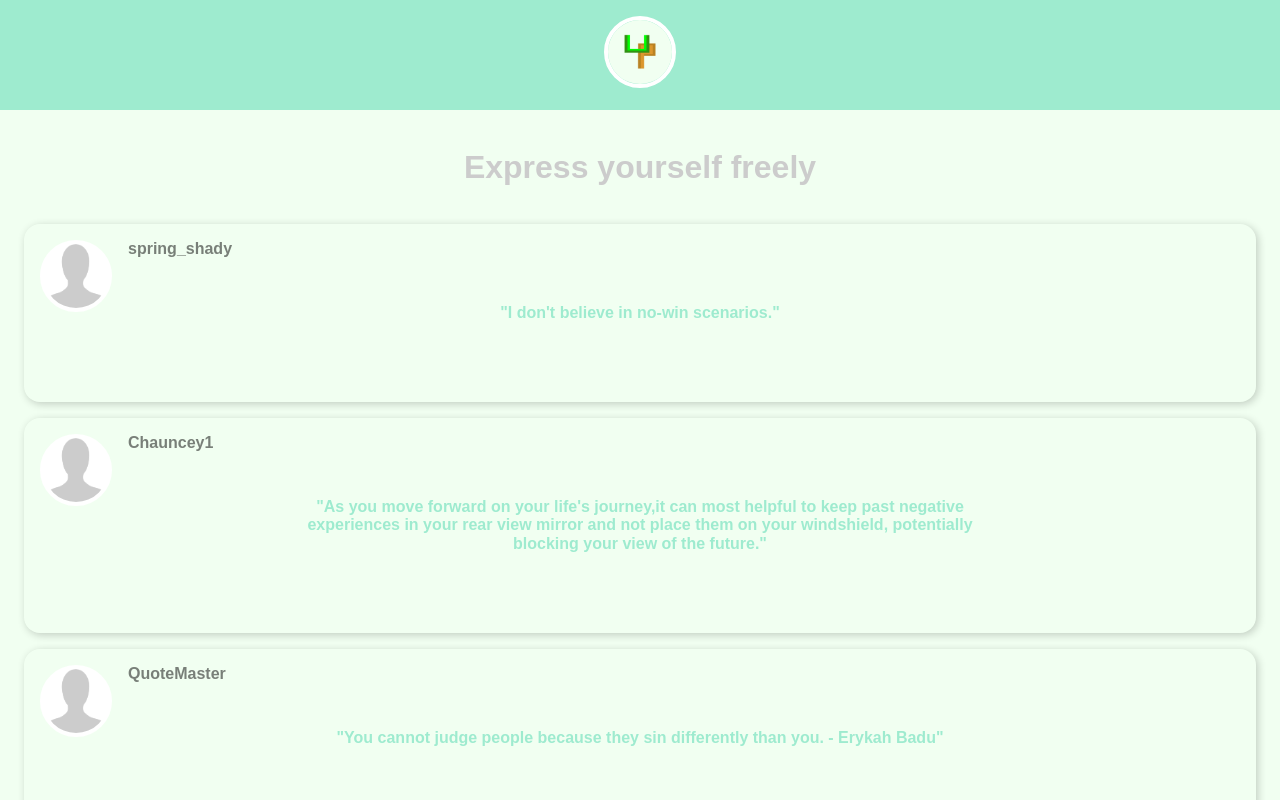
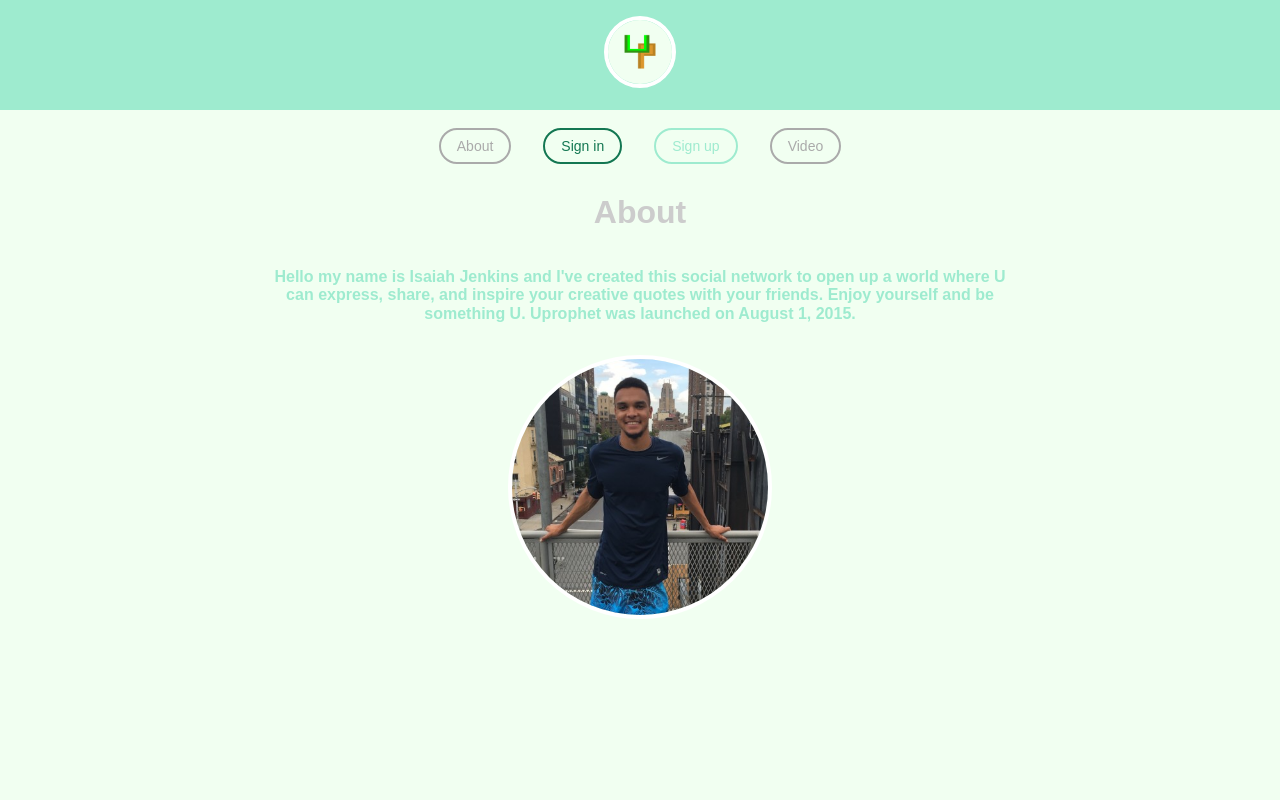
Before and after one commit to Jenkins1128/uprophet-frontend, a React (Create React App) app: page /about in a window 1280 px wide. Shown: the top 800 px of the page. Built offline with nearby package versions, Linux system fonts and the light colour scheme.

Commit message:
Finished About page, Added FB Like Button

```diff
--- a/package.json
+++ b/package.json
@@ -9,8 +9,10 @@
     "@testing-library/user-event": "^7.2.1",
     "react": "^17.0.2",
     "react-dom": "^17.0.2",
+    "react-facebook": "^8.1.4",
     "react-parallax-tilt": "^1.5.11",
     "react-redux": "^7.2.4",
+    "react-router-dom": "^5.2.0",
     "react-scripts": "4.0.3",
     "tachyons": "^4.12.0"
   },
--- a/src/App.js
+++ b/src/App.js
@@ -1,14 +1,28 @@
 import React from 'react';
 import Header from './features/Header/Header';
 import Topquotes from './features/Topquotes/Topquotes';
+import About from './features/About/About';
 import './App.css';
+import Navigation from './features/Navigation/Navigation';
+import { BrowserRouter as Router, Switch, Route } from 'react-router-dom';
 
 function App() {
 	return (
-		<div className='App'>
-			<Header />
-			<Topquotes />
-		</div>
+		<Router>
+			<div className='App'>
+				<Header />
+				<Navigation />
+
+				<Switch>
+					<Route exact path='/'>
+						<Topquotes />
+					</Route>
+					<Route path='/about'>
+						<About />
+					</Route>
+				</Switch>
+			</div>
+		</Router>
 	);
 }
 
--- /dev/null
+++ b/src/features/About/About.js
@@ -0,0 +1,19 @@
+import React from 'react';
+import profilePic from './profile.jpg';
+
+const About = () => {
+	return (
+		<div>
+			<h1 className='moon-gray'>About</h1>
+			<div className='mt3 '>
+				<p className='ma3 pv3 ph7 light-green b'>
+					Hello my name is Isaiah Jenkins and I've created this social network to open up a world where U can express, share, and inspire your creative quotes with your friends. Enjoy yourself and be something U. Uprophet was launched on
+					August 1, 2015.
+				</p>
+				<img className='br-100 ba bw2 b--white h5 w5' src={profilePic} alt='profilePic' />
+			</div>
+		</div>
+	);
+};
+
+export default About;
--- /dev/null
+++ b/src/features/FBLikeButton/FBLikeButton.js
@@ -0,0 +1,14 @@
+import React from 'react';
+import { FacebookProvider, Like } from 'react-facebook';
+
+const FBLikeButton = () => {
+	return (
+		<div className='ma3'>
+			<FacebookProvider appId='334885081313257'>
+				<Like href='http://www.facebook.com/Uprophet' layout='box_count' colorScheme='dark' showFaces share />
+			</FacebookProvider>
+		</div>
+	);
+};
+
+export default FBLikeButton;
--- a/src/features/Header/Logo/Logo.js
+++ b/src/features/Header/Logo/Logo.js
@@ -1,13 +1,16 @@
 import React from 'react';
 import logo from './upicon.png';
 import Tilt from 'react-parallax-tilt';
+import { Link } from 'react-router-dom';
 
 const Logo = () => {
 	return (
 		<div className='flex justify-center pa3 pointer:hover: pointer'>
-			<Tilt tiltMaxAngleX='50' tiltMaxAngleY='50'>
-				<img className='br-100 ba bw2 b--white h3 w3' src={logo} alt='Logo' />
-			</Tilt>
+			<Link to='/'>
+				<Tilt tiltMaxAngleX='50' tiltMaxAngleY='50'>
+					<img className='br-100 ba bw2 b--white h3 w3' src={logo} alt='Logo' />
+				</Tilt>
+			</Link>
 		</div>
 	);
 };
--- a/src/features/Navigation/Navigation.js
+++ b/src/features/Navigation/Navigation.js
@@ -1,7 +1,23 @@
 import React from 'react';
+import { Link } from 'react-router-dom';
 
 const Navigation = () => {
-	return;
+	return (
+		<div class='pt5 mt5 ph3'>
+			<Link to='/about' class='f6 grow no-underline br-pill ba bw1 ph3 mh3 pv2 mb2 dib light-silver'>
+				About
+			</Link>
+			<a class='f6 grow no-underline br-pill ba bw1 ph3 mh3 pv2 mb2 dib dark-green' href='#0'>
+				Sign in
+			</a>
+			<a class='f6 grow no-underline br-pill ba bw1 ph3 mh3 pv2 mb2 dib light-green' href='#0'>
+				Sign up
+			</a>
+			<a class='f6 grow no-underline br-pill ba bw1 ph3 mh3 pv2 mb2 dib light-silver' rel='noopener noreferrer' href='https://youtu.be/Z7YR0zwMtTk?list=TLGGTOFWbVS80XMxODA1MjAyMQ' target='_blank'>
+				Video
+			</a>
+		</div>
+	);
 };
 
 export default Navigation;
--- a/src/features/Topquotes/Topquotes.js
+++ b/src/features/Topquotes/Topquotes.js
@@ -1,10 +1,12 @@
 import React from 'react';
 import QuoteCard from './QuoteCard';
 import { UsersQuotes } from './UserQuotes.js';
+import FBLikeButton from '../FBLikeButton/FBLikeButton';
 
 const Topquotes = () => {
 	return (
-		<div className='mt5 pt5 mh2'>
+		<div className=' mh2'>
+			<FBLikeButton />
 			<h1 className='moon-gray'>Express yourself freely</h1>
 			<div className='flex-wrap overflow-y-scroll'>
 				{UsersQuotes.map((user, i) => {
```
Also changed, not shown: src/features/About/profile.jpg (added), 1 other file (tests, documents, lock files or other folders).
